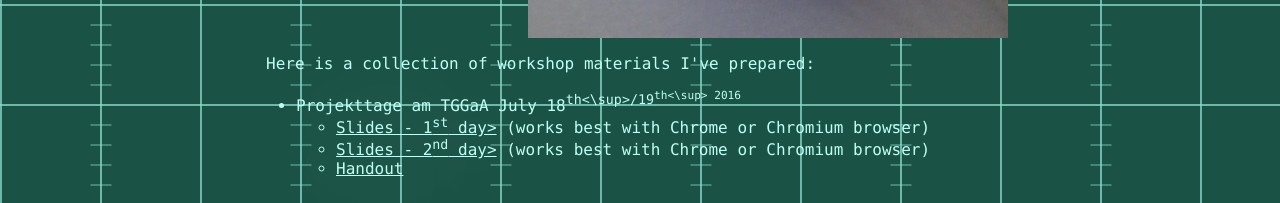
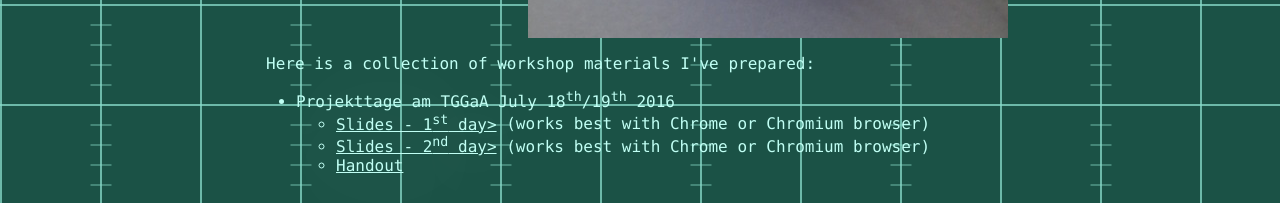
Before and after one commit to hotwolf/LEDCube, a Jekyll site: the page built from workshop.html, in a window 1280 px wide. Shown: the part 694-897 px from the top of the page. Built offline with Jekyll 4.4.1, drawn with Linux system fonts in a browser that asks for light colours.

```diff
--- a/workshop.html
+++ b/workshop.html
@@ -8,7 +8,7 @@
 <p> Here is a collection of workshop materials I've prepared: </p>
 
 <ul>
-  <li>Projekttage am TGGaA July 18<sup>th<\sup>/19<sup>th<\sup> 2016</li>
+  <li>Projekttage am TGGaA July 18<sup>th</sup>/19<sup>th</sup> 2016</li>
   <ul>
     <li><a href="Slides_Day1.sozi.html">Slides - 1<sup>st</sup> day></a> (works best with Chrome or Chromium browser)</li>
     <li><a href="Slides_Day1.sozi.html">Slides - 2<sup>nd</sup> day></a> (works best with Chrome or Chromium browser)</li>
```
